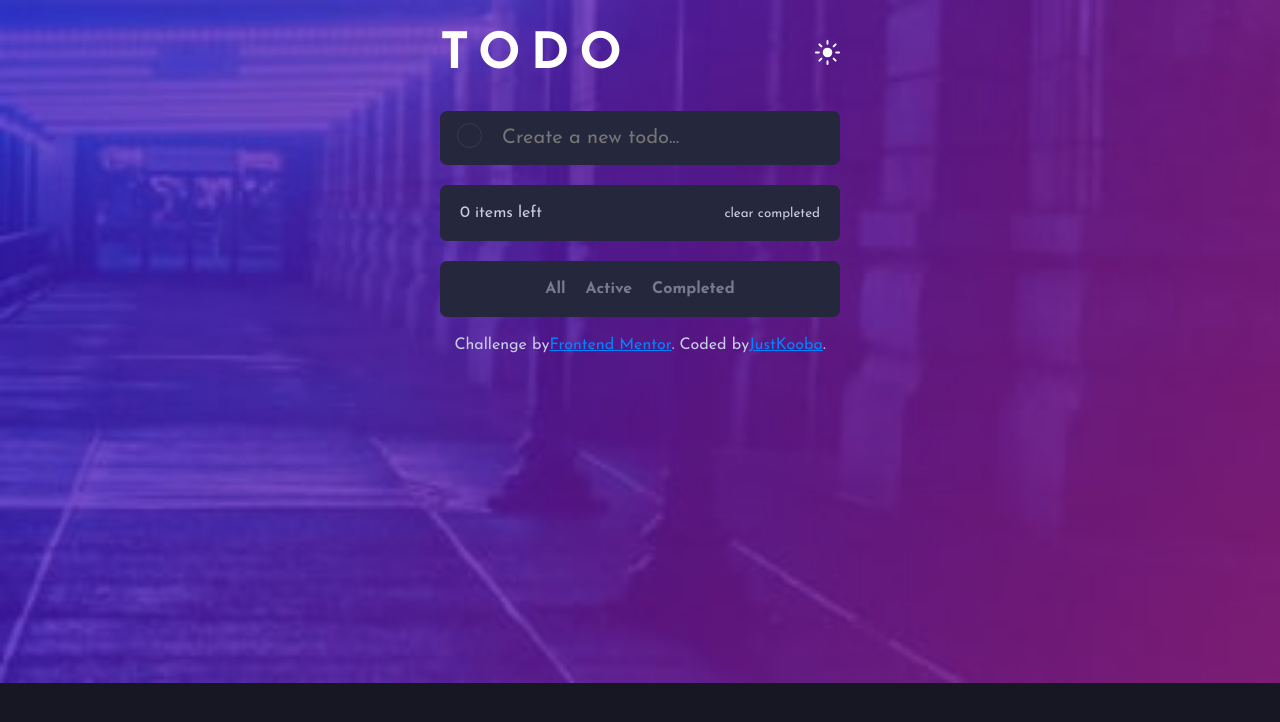
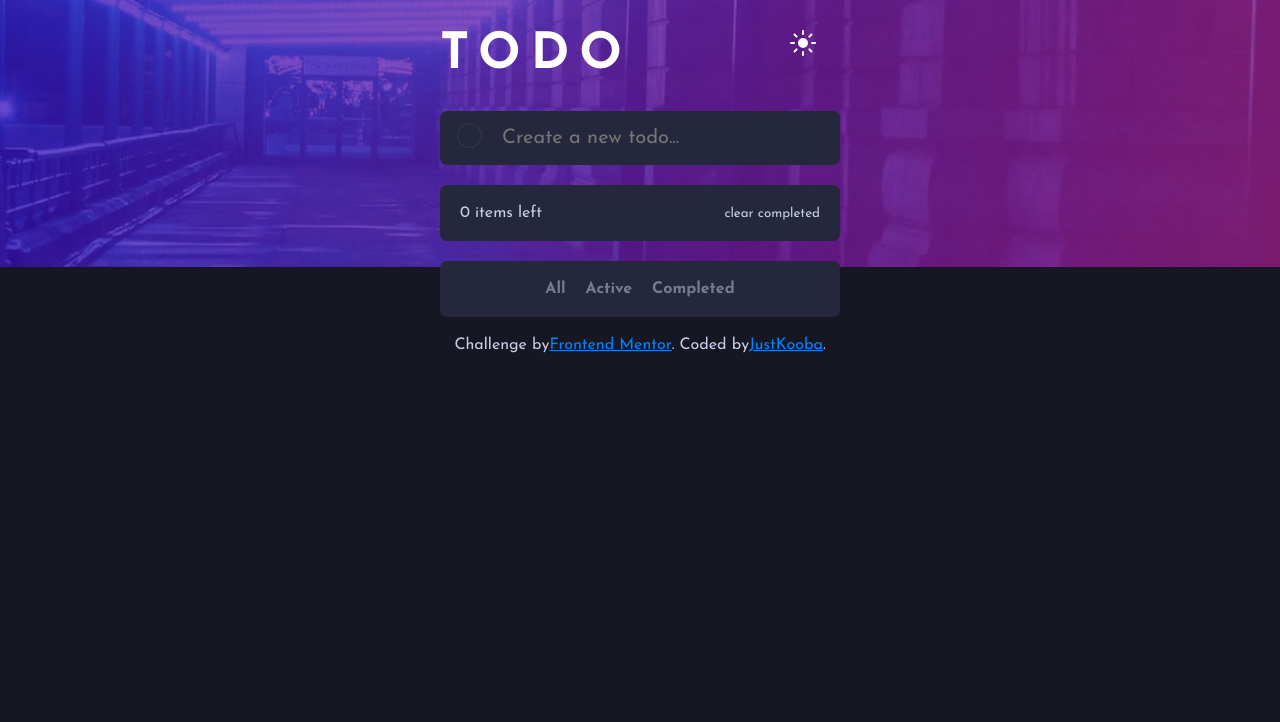
Before and after one commit to JakubKb/Todo-App, a Vue app: page / in a window 1280 px wide. Shown: the top 722 px of the page. Built offline with nearby package versions, Linux system fonts and the light colour scheme.

Commit message:
Update App.vue

```diff
--- a/src/App.vue
+++ b/src/App.vue
@@ -2,14 +2,12 @@
   <main>
     <header>
       <h1>TODO</h1>
-      <div class="mode">
-        <img
-          src="./assets/Frontend-mentor/images/icon-sun.svg"
-          alt="sun icon"
-          @click="toggleDarkMode"
-          :class="{ darkIcon }"
-        />
-      </div>
+      <div
+        class="mode"
+        alt="sun icon"
+        @click="toggleDarkMode"
+        :class="{ darkIcon }"
+      ></div>
     </header>
 
     <div class="container">
@@ -124,7 +122,6 @@ export default {
 
     clearCompletedItems() {
       this.items = this.items.filter((item) => !item.completed);
-      localStorage.deleteItem("item.completed", JSON.stringify(this.items));
     },
     showActive() {
       this.items = this.originalItems.filter((item) => !item.completed);
@@ -141,6 +138,10 @@ export default {
       this.isDarkMode = !this.isDarkMode;
       this.darkIcon = !this.darkIcon;
       document.body.back.toggle("dark");
+      if (document.body.classList.contains("light")) {
+        document.body.style.backgroundImage =
+          "url(./assets/Frontend-mentor/images/bg-mobile-light.jpg)";
+      }
     },
     deleteItem(id) {
       const index = this.items.findIndex((el) => el.id === id);
@@ -320,6 +321,14 @@ button {
   color: var(--Light-Grayish-Blue);
 }
 
+.mode {
+  height: 50px;
+  width: 50px;
+  background-repeat: no-repeat;
+  background-image: url("./assets/Frontend-mentor/images/icon-sun.svg");
+  cursor: pointer;
+}
+
 .bottom-sort {
   padding: 10px;
   display: flex;
@@ -333,6 +342,10 @@ button {
   color: var(--Dark-Grayish-Blue);
   font-weight: 700;
   cursor: pointer;
+}
+
+.bottom-sort p:focus {
+  color: var(--Bright-Blue);
 }
 
 .light {
@@ -353,6 +366,7 @@ button {
     width: 400px;
   }
   body {
+    background-image: url("./assets/Frontend-mentor/images/bg-desktop-dark.jpg");
     display: flex;
     justify-content: center;
     align-items: center;
```
